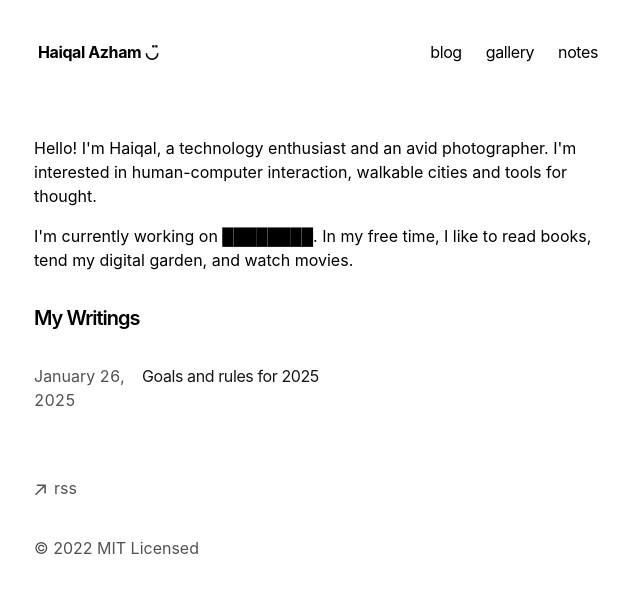
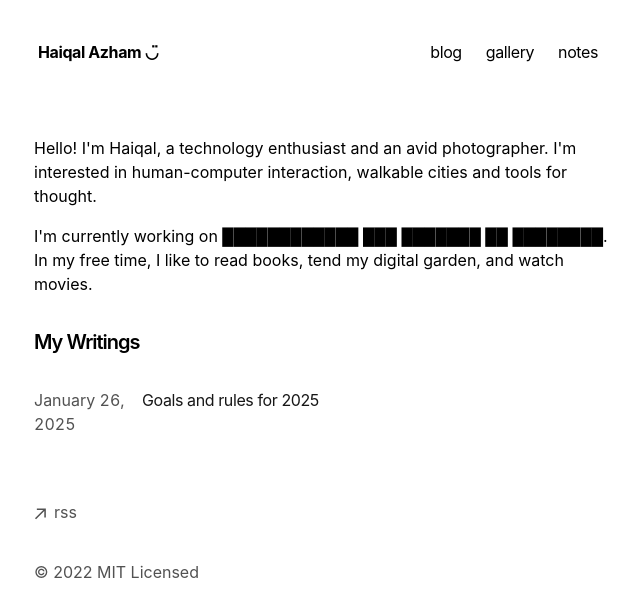
Before and after one commit to haiqalazham/haiqalazham.com, a Next.js app: page / in a window 1280 px wide. Shown: the top 616 px of the page, without its empty margins (318-958 px from the left). Built offline with nearby package versions, Linux system fonts and the light colour scheme.

Commit message:
Added blog post listing on home page

```diff
--- a/app/page.tsx
+++ b/app/page.tsx
@@ -4,7 +4,7 @@ export default function Page() {
   return (
     <section>
       <p className="mb-4">Hello! I'm Haiqal, a technology enthusiast and an avid photographer. I'm interested in human-computer interaction, walkable cities and tools for thought.</p>
-      <p>I'm currently working on ████████. In my free time, I like to read books, tend my digital garden, and watch movies.</p>
+      <p>I'm currently working on ████████████ ███ ███████ ██ ████████. In my free time, I like to read books, tend my digital garden, and watch movies.</p>
       <div className="my-8">
         <h2 className="font-semibold text-xl mb-8 tracking-tighter">My Writings</h2>
         <BlogPosts />
```
